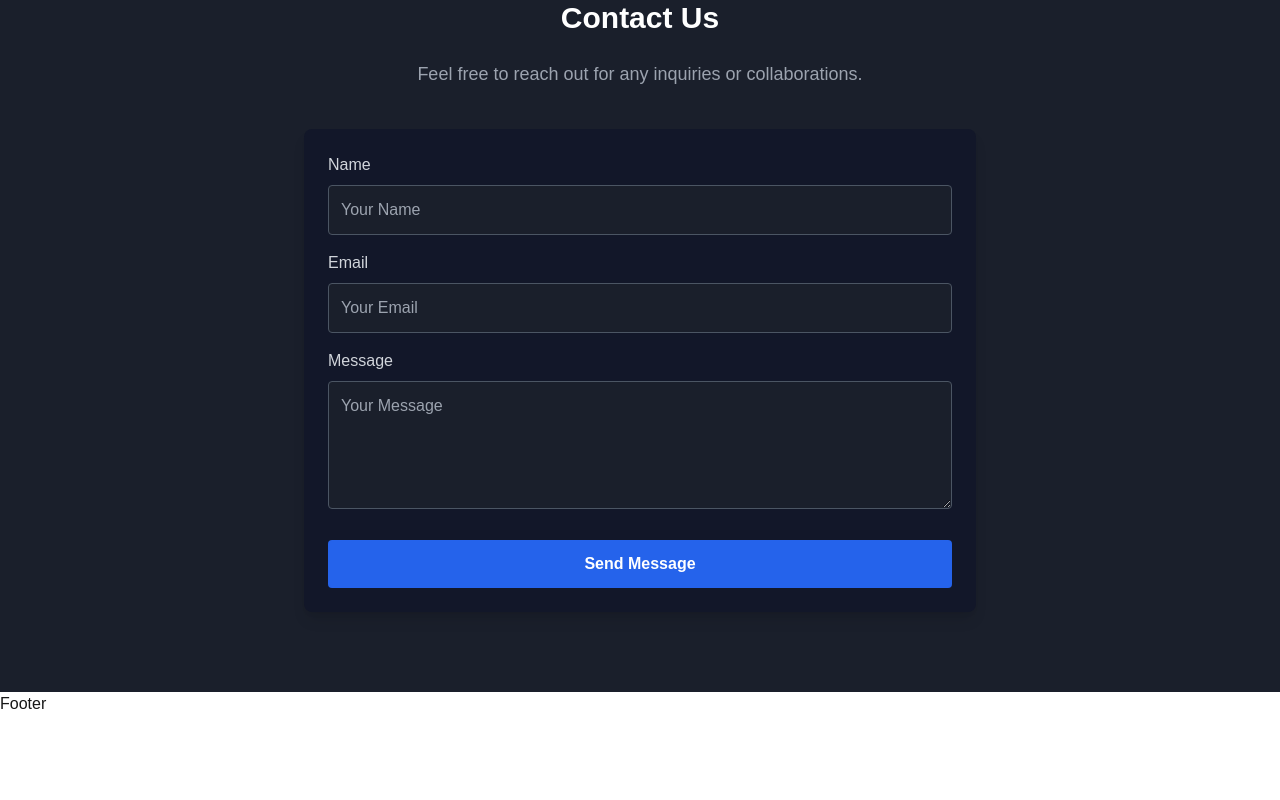
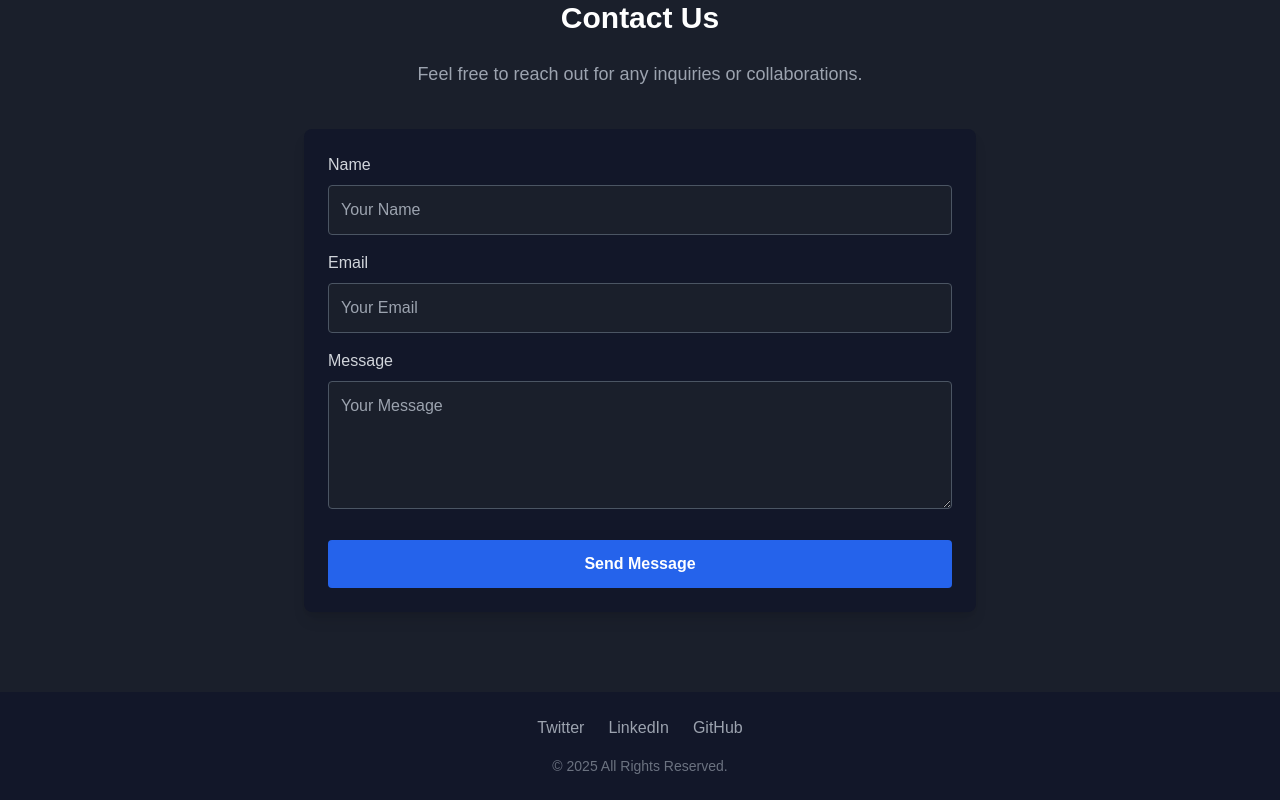
Before and after one commit to difhaels/portfolio-v4, a Next.js app: page / in a window 1280 px wide. Shown: the part 3601-4401 px from the top of the page. Before the commit the page ends 4317 px from the top, so only its background shows below. Built offline with nearby package versions, Linux system fonts and the light colour scheme.

Commit message:
footer template

```diff
--- a/src/components/Footer.jsx
+++ b/src/components/Footer.jsx
@@ -1,7 +1,14 @@
-import React from 'react'
-
 export default function Footer() {
   return (
-    <div>Footer</div>
-  )
+    <footer className="py-6 bg-[#121729] text-white text-center">
+      <div className="max-w-6xl mx-auto px-6">
+        <div className="flex justify-center space-x-6 mb-4">
+          <a href="#" className="text-gray-400 hover:text-white transition">Twitter</a>
+          <a href="#" className="text-gray-400 hover:text-white transition">LinkedIn</a>
+          <a href="#" className="text-gray-400 hover:text-white transition">GitHub</a>
+        </div>
+        <p className="text-gray-500 text-sm">&copy; {new Date().getFullYear()} All Rights Reserved.</p>
+      </div>
+    </footer>
+  );
 }
```
